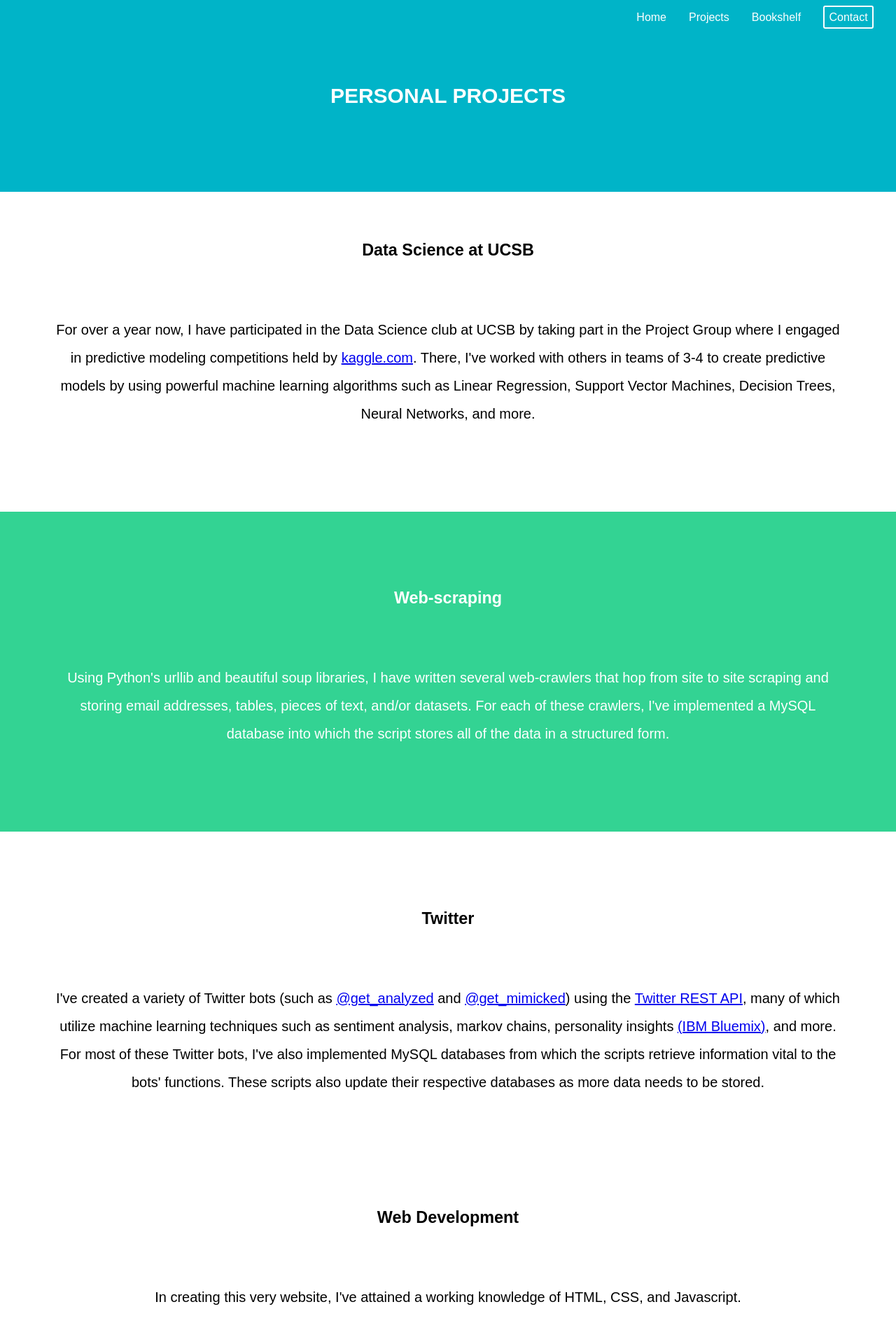
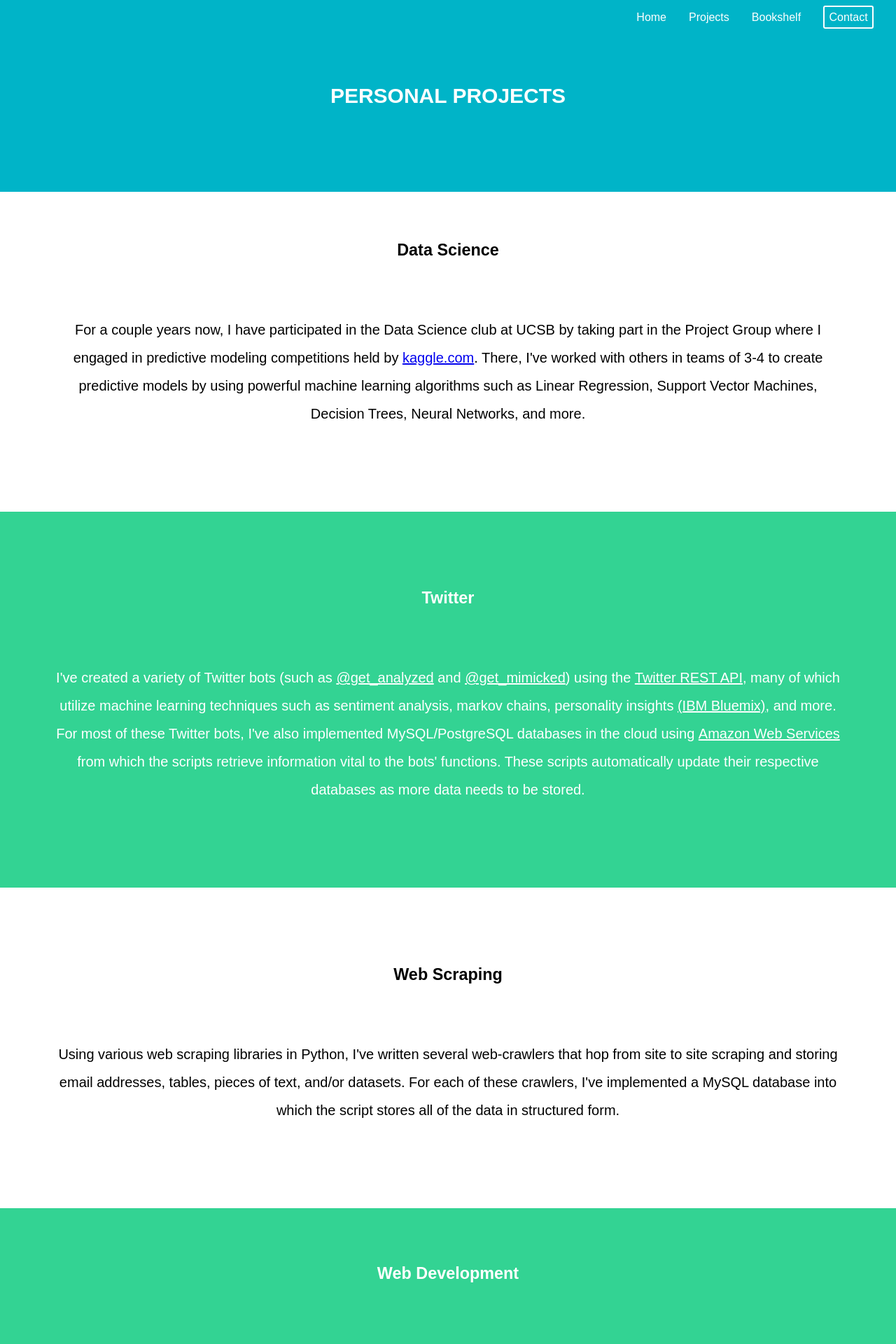
Before and after one commit to travis-cramer/travis-cramer.github.io, a Jekyll site: the page projects.html, which Jekyll copies as it is, in a window 1280 px wide. Shown: the top 1920 px of the page at 70% size. Built offline with Jekyll 4.4.1, drawn with Linux system fonts in a browser that asks for light colours; nearby versions of some CDN libraries; some of the changed text lies outside the part shown.

Commit message:
purged unnecessary files

```diff
--- a/index.html
+++ b/index.html
@@ -49,7 +49,7 @@
 
   <div class="main-box" id="second-box">
     <p class="main-text">
-      Hi! Welcome to my website.<br/><br/>My name is Travis Cramer. I'm a 21 year-old undergraduate student at UC Santa Barbara currently working towards a B.S. in Applied Math with a minor in English. I'm also pursuing skills in software development.
+      Hi! Welcome to my website.<br/><br/>My name is Travis Cramer. I'm a 22 year-old undergraduate student at UC Santa Barbara currently working towards a B.S. in Mathematical Sciences (i.e. Applied Math) with a minor in English. I'm also pursuing skills in Software Development.
     </p>
   </div>
 
--- a/projects.html
+++ b/projects.html
@@ -32,33 +32,33 @@
 
 <div class="main-box" id="fourth-box">
 
-      <h3>Data Science at UCSB</h3>
+      <h3>Data Science</h3>
       <p class="main-text">
-        For over a year now, I have participated in the Data Science club at UCSB by taking part in the Project Group where I engaged in predictive modeling competitions held by <a href="https://www.kaggle.com/competitions" class="text-link" target="_blank">kaggle.com</a>. There, I've worked with others in teams of 3-4 to create predictive models by using powerful machine learning algorithms such as Linear Regression, Support Vector Machines, Decision Trees, Neural Networks, and more.
+        For a couple years now, I have participated in the Data Science club at UCSB by taking part in the Project Group where I engaged in predictive modeling competitions held by <a href="https://www.kaggle.com/competitions" class="text-link" target="_blank">kaggle.com</a>. There, I've worked with others in teams of 3-4 to create predictive models by using powerful machine learning algorithms such as Linear Regression, Support Vector Machines, Decision Trees, Neural Networks, and more.
       </p>
   </div>
 
 
   <div class="main-box" id="fifth-box">
-    <h3>Web-scraping</h3>
+    <h3>Twitter</h3>
       <p class="main-text">
-        Using Python's urllib and beautiful soup libraries, I have written several web-crawlers that hop from site to site scraping and storing email addresses, tables, pieces of text, and/or datasets. For each of these crawlers, I've implemented a MySQL database into which the script stores all of the data in a structured form.
+        I've created a variety of Twitter bots (such as <a href="https://twitter.com/get_analyzed" class="text-link" target="_blank">@get_analyzed</a> and <a href="https://twitter.com/get_mimicked" class="text-link" target="_blank">@get_mimicked</a>) using the <a href="https://dev.twitter.com/rest/public" class="text-link" target="_blank">Twitter REST API</a>, many of which utilize machine learning techniques such as sentiment analysis, markov chains, personality insights <a href="https://www.ibm.com/cloud-computing/bluemix/?S_PKG=&cm_mmc=Search_Google-_-Cloud_Bluemix+Program-_-WW_US-_-ibm+bluemix_Exact_&cm_mmca1=000002FP&cm_mmca2=10001882&mkwid=01d23154-8501-4244-b28c-f9236fd38b00|401|1650992&cvosrc=ppc.google.ibm%20bluemix&cvo_campaign=Cloud_Bluemix%20Program-WW_US&cvo_crid=191089144216&Matchtype=e" class="text-link" target="_blank">(IBM Bluemix)</a>, and more. For most of these Twitter bots, I've also implemented MySQL/PostgreSQL databases in the cloud using <a href="https://aws.amazon.com/" class="text-link" target="_blank">Amazon Web Services</a> from which the scripts retrieve information vital to the bots' functions. These scripts automatically update their respective databases as more data needs to be stored.
       </p>
   </div>
 
 
   <div class="main-box" id="sixth-box">
-    <h3>Twitter</h3>
+    <h3>Web Scraping</h3>
       <p class="main-text">
-        I've created a variety of Twitter bots (such as <a href="https://twitter.com/get_analyzed" class="text-link" target="_blank">@get_analyzed</a> and <a href="https://twitter.com/get_mimicked" class="text-link" target="_blank">@get_mimicked</a>) using the <a href="https://dev.twitter.com/rest/public" class="text-link" target="_blank">Twitter REST API</a>, many of which utilize machine learning techniques such as sentiment analysis, markov chains, personality insights <a href="https://www.ibm.com/cloud-computing/bluemix/?S_PKG=&cm_mmc=Search_Google-_-Cloud_Bluemix+Program-_-WW_US-_-ibm+bluemix_Exact_&cm_mmca1=000002FP&cm_mmca2=10001882&mkwid=01d23154-8501-4244-b28c-f9236fd38b00|401|1650992&cvosrc=ppc.google.ibm%20bluemix&cvo_campaign=Cloud_Bluemix%20Program-WW_US&cvo_crid=191089144216&Matchtype=e" class="text-link" target="_blank">(IBM Bluemix)</a>, and more. For most of these Twitter bots, I've also implemented MySQL databases from which the scripts retrieve information vital to the bots' functions. These scripts also update their respective databases as more data needs to be stored.
+        Using various web scraping libraries in Python, I've written several web-crawlers that hop from site to site scraping and storing email addresses, tables, pieces of text, and/or datasets. For each of these crawlers, I've implemented a MySQL database into which the script stores all of the data in structured form.
       </p>
   </div>
 
   <div class="main-box" id="seventh-box">
     <h3>Web Development</h3>
-    <p class="main-text">
-      In creating this very website, I've attained a working knowledge of HTML, CSS, and Javascript.
-    </p>
+      <p class="main-text">
+        In creating this very site, I've attained a working knowledge of HTML, CSS, and Javascript. I'm also currently learning Django, a web framework written in Python.
+      </p>
   </div>
 
   <div class="main-box" id="connect-box">
--- a/style.css
+++ b/style.css
@@ -252,12 +252,26 @@
   color: White;
 }
 
+#fifth-box a {
+  color: White;
+}
+
 /* ----------------------------------------- */
 /* SIXTH BOX */
 /* ----------------------------------------- */
 
 #sixth-box h3 {
   margin-top: 3em;
+}
+
+/* ----------------------------------------- */
+/* SEVENTH BOX */
+/* ----------------------------------------- */
+
+#seventh-box {
+  background-color: var(--secondary-color);
+  color: White;
+  padding-top: 4em;
 }
 
 
```
Also changed, not shown: code.png (deleted), waves-gif1.gif (deleted).
